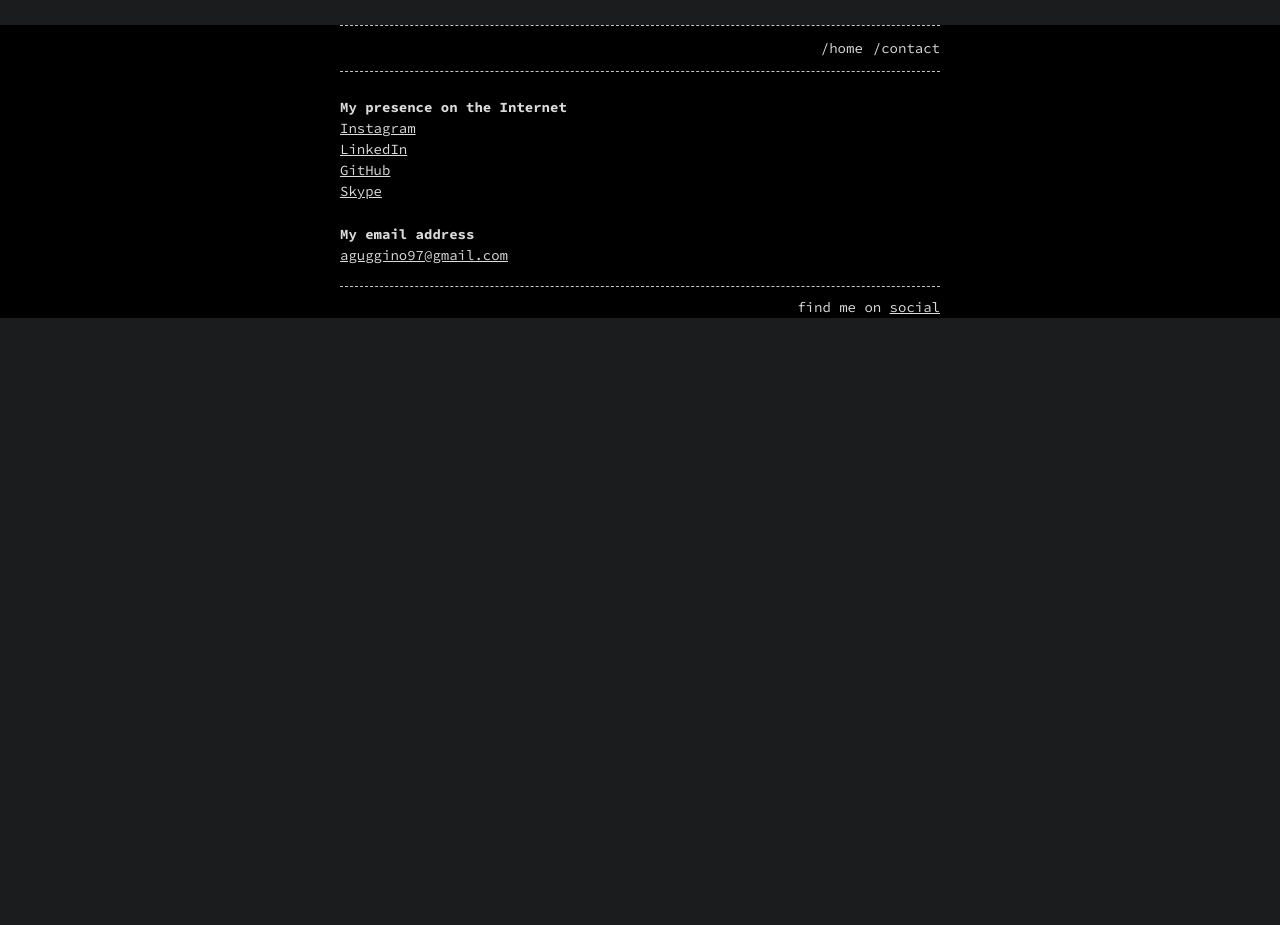
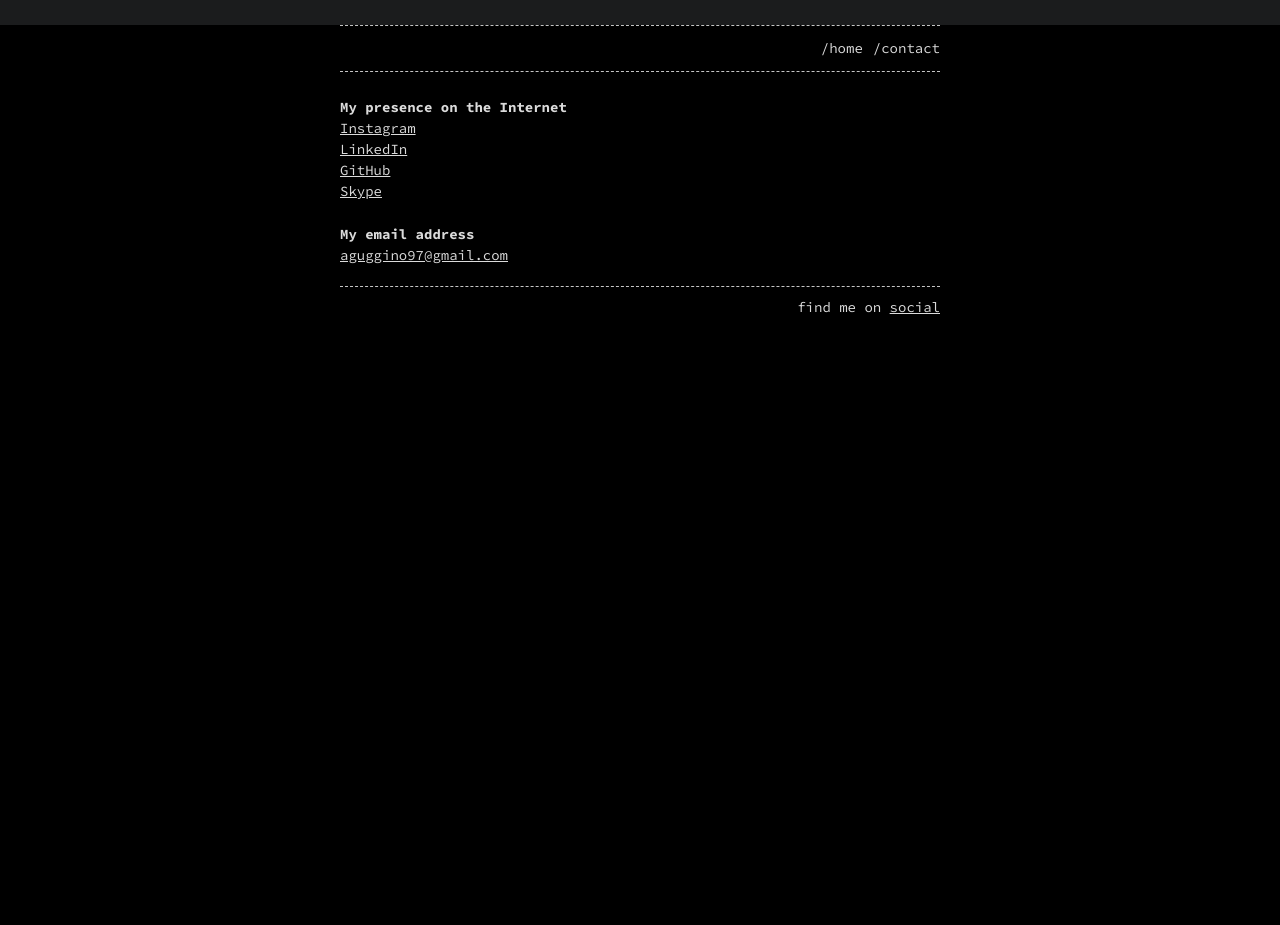
Before and after one commit to alessandroguggino/alessandroguggino.github.io, a Jekyll site: the page built from social.md, in a window 1280 px wide. Built offline with Jekyll 4.4.1, drawn with Linux system fonts in a browser that asks for light colours; nearby versions of some CDN libraries; library files that are not in the unit come from our copies; before the commit the page ends 900 px from its top, so only the background shows below that.

Commit message:
Update base.scss

```diff
--- a/_sass/base.scss
+++ b/_sass/base.scss
@@ -23,7 +23,8 @@ $background-color:     #000 !default;
 /**
  * Global
  */
-body { background-color: $background-color; min-height: 100%; width: 100%; margin: 0 auto;  padding: 0;  font-family: $base-font-family;  font-size: $base-font-size;  color: $text-color;  text-align: left;  line-height: $base-line-height !important; }
+html { margin: 0; height: 100%; width: 100%; }
+body { background-color: $background-color; margin: 0 auto; padding: 0; min-height: 100%; width: 100%; font-family: $base-font-family;  font-size: $base-font-size;  color: $text-color;  text-align: left;  line-height: $base-line-height !important; }
 h1, h2, h3, h4, h5, h6 { font-size: $base-font-size;  margin: 0px;  margin-top: 22px;  font-weight: bold;  color: $text-color; }
 p, ul, ol { margin: 0px;  color: $text-color; }
 a { text-decoration: underline;  color: $link-color; }
```
